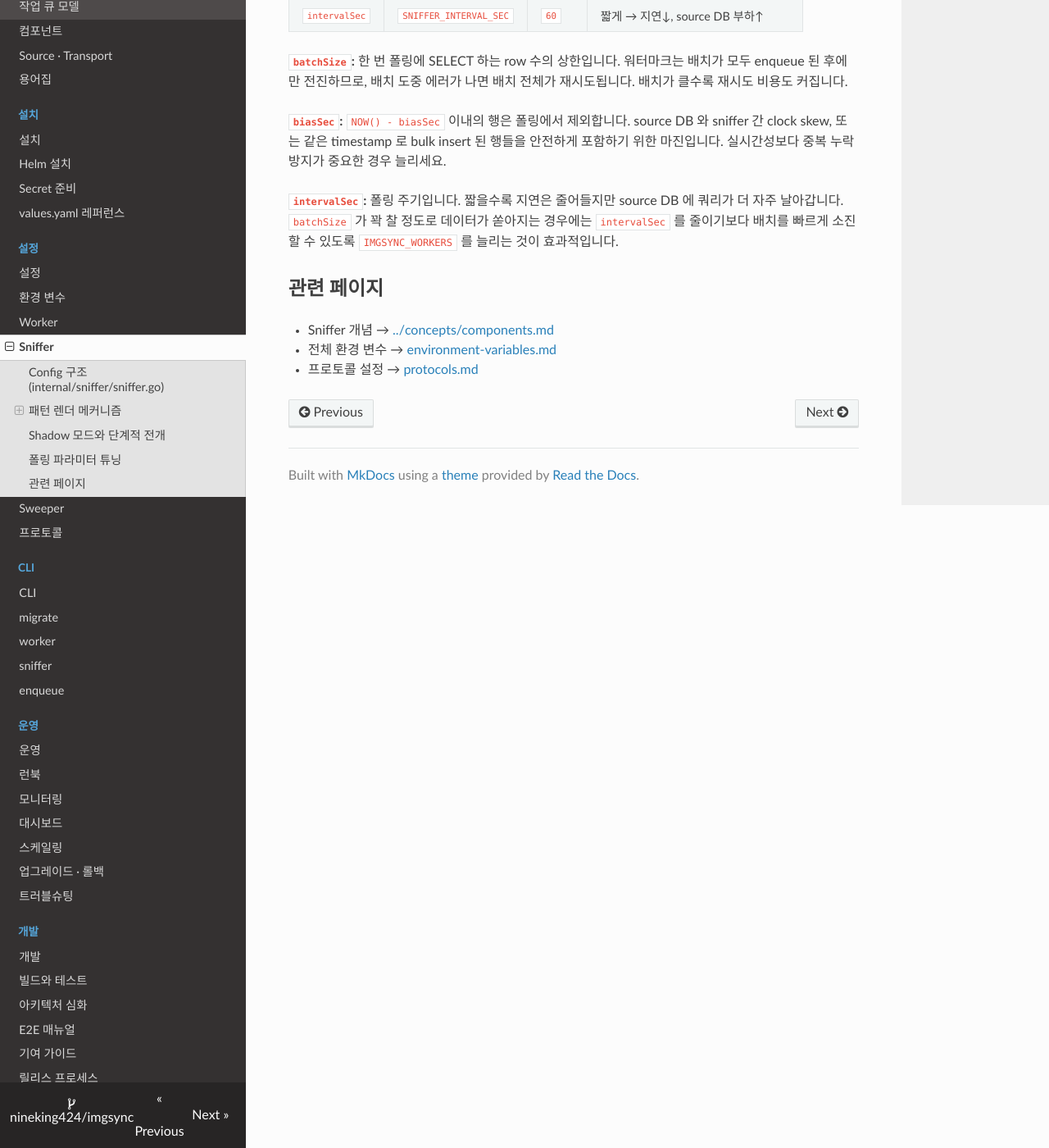
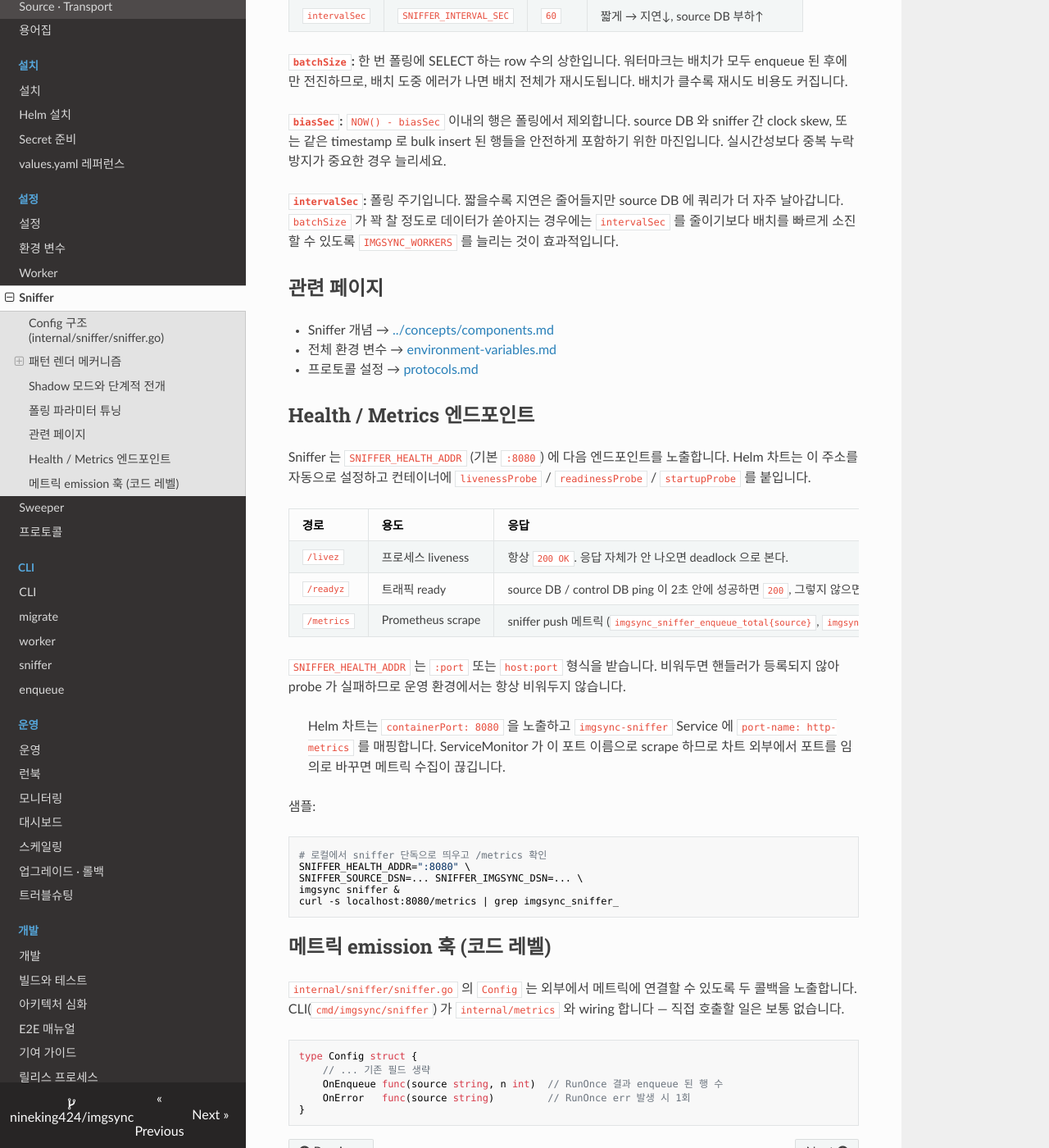
Before and after one commit to nineking424/imgsync, an MkDocs documentation site: the page built from docs/configuration/sniffer.md, in a window 1280 px wide and 1400 px high, scrolled down 1881 px. Shown: the whole window at 82% size. Built offline with MkDocs 1.6.1, drawn with Linux system fonts in a browser that asks for light colours; nearby versions of some CDN libraries.

Commit message:
docs(sniffer): document /livez, /readyz, /metrics + Config callbacks
PR #14 wired sniffer to a SNIFFER_HEALTH_ADDR listener with the
standard probe paths plus /metrics, and added OnEnqueue/OnError
callbacks to internal/sniffer.Config for metrics hookup. Document
both surfaces here so operators and contributors don't have to
read the chart templates.

Co-Authored-By: Claude Opus 4.7 <noreply@anthropic.com>

````diff
--- a/docs/configuration/sniffer.md
+++ b/docs/configuration/sniffer.md
@@ -93,3 +93,39 @@ sniffer:
 - Sniffer 개념 → [../concepts/components.md](../concepts/components.md)
 - 전체 환경 변수 → [environment-variables.md](environment-variables.md)
 - 프로토콜 설정 → [protocols.md](protocols.md)
+
+## Health / Metrics 엔드포인트
+
+Sniffer 는 `SNIFFER_HEALTH_ADDR` (기본 `:8080`) 에 다음 엔드포인트를 노출합니다. Helm 차트는 이 주소를 자동으로 설정하고 컨테이너에 `livenessProbe` / `readinessProbe` / `startupProbe` 를 붙입니다.
+
+| 경로 | 용도 | 응답 |
+|---|---|---|
+| `/livez` | 프로세스 liveness | 항상 `200 OK`. 응답 자체가 안 나오면 deadlock 으로 본다. |
+| `/readyz` | 트래픽 ready | source DB / control DB ping 이 2초 안에 성공하면 `200`, 그렇지 않으면 `503`. |
+| `/metrics` | Prometheus scrape | sniffer push 메트릭 (`imgsync_sniffer_enqueue_total{source}`, `imgsync_sniffer_run_errors_total{source}`) + Go runtime 기본 메트릭. |
+
+`SNIFFER_HEALTH_ADDR` 는 `:port` 또는 `host:port` 형식을 받습니다. 비워두면 핸들러가 등록되지 않아 probe 가 실패하므로 운영 환경에서는 항상 비워두지 않습니다.
+
+> Helm 차트는 `containerPort: 8080` 을 노출하고 `imgsync-sniffer` Service 에 `port-name: http-metrics` 를 매핑합니다. ServiceMonitor 가 이 포트 이름으로 scrape 하므로 차트 외부에서 포트를 임의로 바꾸면 메트릭 수집이 끊깁니다.
+
+샘플:
+
+```bash
+# 로컬에서 sniffer 단독으로 띄우고 /metrics 확인
+SNIFFER_HEALTH_ADDR=":8080" \
+SNIFFER_SOURCE_DSN=... SNIFFER_IMGSYNC_DSN=... \
+imgsync sniffer &
+curl -s localhost:8080/metrics | grep imgsync_sniffer_
+```
+
+## 메트릭 emission 훅 (코드 레벨)
+
+`internal/sniffer/sniffer.go` 의 `Config` 는 외부에서 메트릭에 연결할 수 있도록 두 콜백을 노출합니다. CLI(`cmd/imgsync/sniffer`) 가 `internal/metrics` 와 wiring 합니다 — 직접 호출할 일은 보통 없습니다.
+
+```go
+type Config struct {
+    // ... 기존 필드 생략
+    OnEnqueue func(source string, n int)  // RunOnce 결과 enqueue 된 행 수
+    OnError   func(source string)         // RunOnce err 발생 시 1회
+}
+```
````
